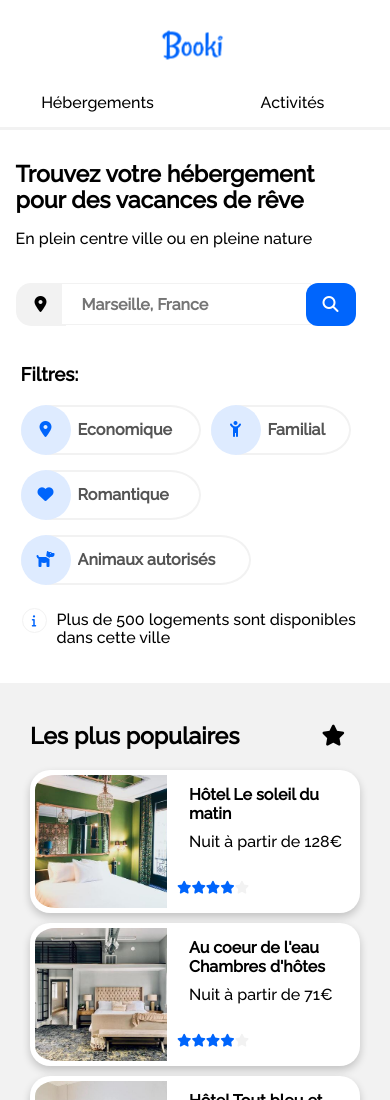
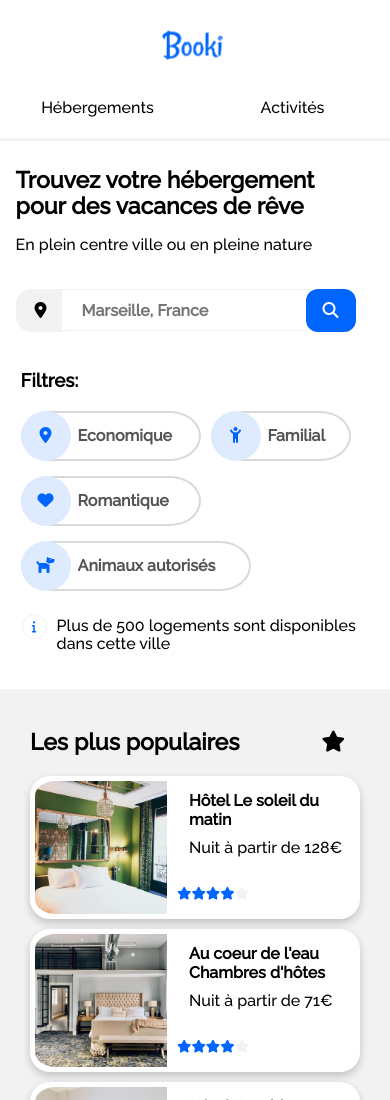
Before and after one commit to Jerome-Marichez/Booki-Reservation-Maquette, a plain HTML site: page index.html in a window 390 px wide. Shown: the top 1100 px of the page. Drawn offline with Linux system fonts and the light colour scheme.

Commit message:
Fixing some issue (W3C)
Fixing some issue (W3C)

```diff
--- a/css/mediaquery/mobile.css
+++ b/css/mediaquery/mobile.css
@@ -14,8 +14,8 @@
     padding-right: 4%;
   }
   .container-main {
-    margin-left: 0px;
-    margin-right: 0px;
+    margin-left: 0;
+    margin-right: 0;
   }
   .container-main > .subcontainer {
     padding-left: 30px;
@@ -26,7 +26,7 @@
   /** HEADER **/
   .container-header {
     flex-direction: column;
-    margin: 0px;
+    margin: 0;
     align-items: center;
   }
   .container-main {
@@ -40,36 +40,31 @@
     margin-left: 25px;
     margin-top: -20px;
   }
+
   .nav-menu {
+    margin-top: -40px;
+    margin-right: 0;
     width: 100%;
   }
-  .nav-menu > .ul {
-    padding-inline-start: 0px;
+
+  .nav-menu ul {
+    padding-inline-start: 0;
     flex: 0 0 100%;
     justify-content: flex-start;
-  }
-  .flex_linknav {
-    display: flex;
-    align-items: center;
-    flex: 0 0 50%;
-    flex-direction: column-reverse;
-  }
-  .ul > div:nth-child(2) > li {
-    margin-left: 0px;
-  }
-  .flex_linknav:hover > .border_active {
-    color: var(--blue);
+    padding-top: 0;
   }
 
-  .border_active {
-    display: flex;
+  .nav-menu ul li {
     width: 100%;
-    margin-left: 0px;
-    margin-top: 14px;
-    padding-bottom: 5px;
-    border-top: 3px solid;
-    visibility: visible;
-    color: var(--grey);
+    margin-left: 0;
+    border-top: 0;
+    text-align: center;
+    border-bottom: 3px solid var(--grey);
+  }
+  .nav-menu ul li:hover {
+    border-top: 0 solid;
+    border-bottom: 3px solid var(--blue);
+    color: var(--blue);
   }
 
   /** END HEADER **/
@@ -128,7 +123,7 @@
     width: 85%;
   }
   .filter-input-group {
-    padding-left: 0px;
+    padding-left: 0;
     margin-right: 10px;
     margin-bottom: 15px;
   }
@@ -184,11 +179,11 @@
     flex-direction: column-reverse;
   }
   .container-main > .subcontainer:last-child {
-    border-radius: 0px;
+    border-radius: 0;
   }
 
   .container-main > .subcontainer > .container-popular > h2 {
-    padding-left: 0px;
+    padding-left: 0;
   }
 
   .container-main > .subcontainer > .card-container-right {
@@ -208,7 +203,7 @@
   }
 
   .container-main > .subcontainer:last-child > .card-container-right {
-    padding-left: 0px;
+    padding-left: 0;
   }
 
   .container-main > .subcontainer > .container-popular:last-child > h2 {
@@ -217,9 +212,9 @@
 
   .container-main > .subcontainer:last-child > .card-container-right > .card {
     min-height: 143px;
-    min-width: 0px;
+    min-width: 0;
     margin-bottom: 10px;
-    padding-left: 0px;
+    padding-left: 0;
     align-content: center;
   }
 
@@ -228,11 +223,11 @@
   }
 
   .container-main > .subcontainer:first-child > h3 {
-    padding-left: 0px;
+    padding-left: 0;
   }
 
   .container-main > .subcontainer:first-child > h2 {
-    padding-left: 0px;
+    padding-left: 0;
   }
   .container-main > .subcontainer:first-child {
     background-color: var(--bg-color);
@@ -287,7 +282,7 @@
   .picture6,
   .picture1,
   .picture4 {
-    width: 0px;
+    width: 0;
     min-height: 132px;
     max-height: 132px;
     min-width: 100%;
@@ -322,7 +317,7 @@
 
   .container-footer > .subcontainer:last-child,
   .container-footer > .subcontainer:nth-child(3) {
-    margin-bottom: 0px;
+    margin-bottom: 0;
   }
   /** END FOOTER **/
 }
--- a/css/mediaquery/tablette.css
+++ b/css/mediaquery/tablette.css
@@ -8,13 +8,13 @@
 
   /** HEADER **/
   .logo {
-    padding-left: 0%;
+    padding-left: 0;
   }
   /** END HEADER **/
 
   /** CONTAINER FILTER **/
   .container-filter > .subcontainer > .filter-input-group:last-child {
-    margin-left: 63px;
+    margin-left: 58px;
   }
   /** END CONTAINER FILTER **/
 
@@ -51,7 +51,7 @@
 
   .container-main > .subcontainer:last-child > .card-container-right > .card {
     flex: 0 0 48%;
-    margin-bottom: 0px;
+    margin-bottom: 0;
   }
 
   .container-main
@@ -90,7 +90,7 @@
   }
 
   .container-activite > .h2_activite {
-    padding-left: 0px;
+    padding-left: 0;
     display: flex;
     align-items: center;
     flex-direction: column;
--- a/css/styles.css
+++ b/css/styles.css
@@ -7,6 +7,7 @@
   --blue: #0065fc;
   --lightblue: #deebff;
   --grey: #f2f2f2;
+  --darkgrey: #d9d9d9;
   --fontcolor: rgb(0, 0, 0);
   --shadowcolor: 0, 0, 0;
   --brightness: 108%;
@@ -57,8 +58,7 @@ h2,
 h3,
 h4,
 h5,
-li,
-.ul {
+li {
   color: var(--fontcolor);
 }
 
@@ -85,7 +85,6 @@ input[type="reset"] {
 }
 
 .logo,
-.flex_linknav,
 .card,
 a,
 body > div.container-filter > div > div > input {
@@ -128,41 +127,31 @@ body > div.container-filter > div > div > input {
 }
 
 .nav-menu {
+  margin-right: 25px;
   display: flex;
   flex-wrap: wrap;
   color: var(--fontcolor);
 }
 
-.nav-menu > .ul {
+.nav-menu ul {
   display: flex;
-  margin-block-start: 0em;
+  margin-block-start: 0;
 }
 
-.ul > div:nth-child(2) > li {
+.nav-menu ul li {
+  border-top: 2px solid var(--bg-color);
   margin-left: 25px;
+  padding: 20px;
+  padding-top: 45px;
 }
 
-.border_active {
-  border-top: 2px solid;
+.nav-menu ul li:hover {
+  border-top: 2px solid var(--blue);
   color: var(--blue);
-  width: 170px;
-
-  margin-left: -25px;
-
-  padding-bottom: 45px;
-  visibility: hidden;
 }
 
-.border_active:last-child {
-  width: 100px;
-}
-
-.flex_linknav:hover > .border_active {
-  visibility: visible;
-}
-
-.flex_linknav:hover > .linknav {
-  color: var(--blue);
+.nav-menu li:first-child {
+  margin-left: 0;
 }
 
 /********************** END HEADER **********************/
@@ -236,7 +225,6 @@ textarea {
 /********************** FILTER SECTION **********************/
 .container-filter {
   padding-top: 15px;
-
   display: flex;
   flex-direction: column;
 }
@@ -261,6 +249,7 @@ textarea {
 
 .filter-input-group:hover input {
   color: var(--blue);
+  cursor: pointer;
 }
 
 .filter-input-group > .background_icone {
@@ -279,7 +268,7 @@ textarea {
   border-radius: 43px / 35px;
   width: auto;
   border: 2px solid;
-  border-color: var(--grey);
+  border-color: var(--darkgrey);
   height: 35px;
   padding: 20px;
 }
@@ -476,7 +465,7 @@ textarea {
 .rating_popular {
   display: flex;
   padding-left: 20px;
-  padding-bottom: 0px;
+  padding-bottom: 0;
 }
 
 .card-container-right {
@@ -598,8 +587,8 @@ textarea {
 
 .container-footer > .subcontainer > ul {
   margin: 0;
-  margin-block-end: 0em;
-  padding-inline-start: 0px;
+  margin-block-end: 0;
+  padding-inline-start: 0;
 }
 
 .container-footer > .subcontainer > ul > li {
--- a/index.html
+++ b/index.html
@@ -3,7 +3,7 @@
   <head>
     <meta charset="utf-8" />
     <meta name="viewport" content="width=device-width, initial-scale=1.0" />
-    <title>Titre de la page</title>
+    <title>Booki</title>
     <link rel="stylesheet" href="./css/ressources/normalize.css" />
     <link rel="stylesheet" href="./css/main.css" />
     <script
@@ -18,15 +18,9 @@
         <img src="./images/logo/Booki.png" alt="logo" />
       </div>
       <nav class="nav-menu">
-        <ul class="ul">
-          <div class="flex_linknav">
-            <div class="border_active"></div>
-            <li class="linknav"><a href="#hebergements">Hébergements</a></li>
-          </div>
-          <div class="flex_linknav">
-            <div class="border_active"></div>
-            <li class="linknav"><a href="#activites">Activités</a></li>
-          </div>
+        <ul>
+          <li class="linknav"><a href="#hebergements">Hébergements</a></li>
+          <li class="linknav"><a href="#activites">Activités</a></li>
         </ul>
       </nav>
     </header>
@@ -112,7 +106,7 @@
           <p>Plus de 500 logements sont disponibles dans cette ville</p>
         </div>
       </div>
-      <div class="padding-20"  id="hebergements"></div>
+      <div class="padding-20" id="hebergements"></div>
       <div class="container-main">
         <div class="subcontainer">
           <h2 class="title_center_flex">Hébergements à Marseille</h2>
@@ -291,7 +285,9 @@
           </div>
         </div>
       </div>
-      <h2 class="h2_activite title_center_flex" id="activites">Activités à Marseille</h2>
+      <h2 class="h2_activite title_center_flex" id="activites">
+        Activités à Marseille
+      </h2>
       <div class="container-activite">
         <div class="subcontainer">
           <div class="card-container-activite">
```
